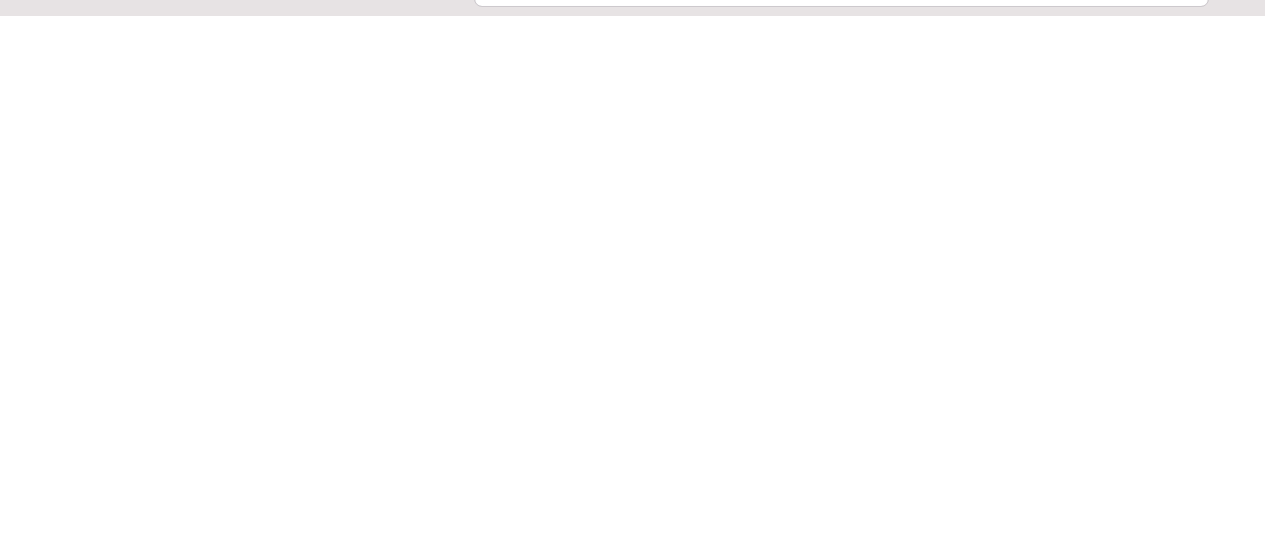
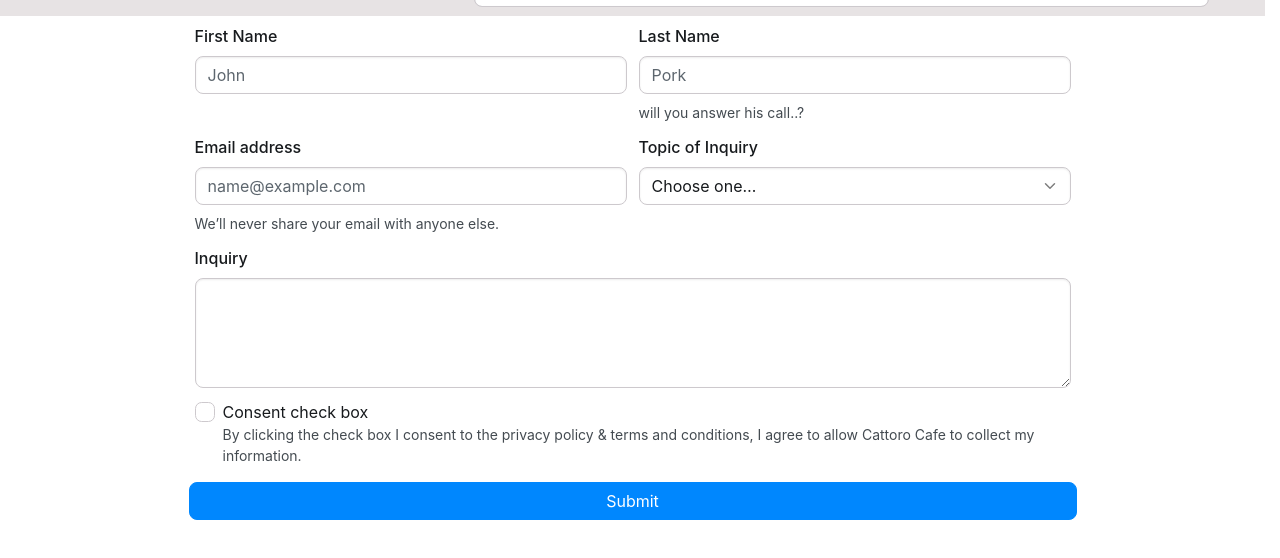
Before and after one commit to Fishyyeo/CCT360-LAB-6, a plain HTML site: page contact.html in a window 1280 px wide. Shown: the part 40-598 px from the top of the page. Drawn offline with Linux system fonts and the light colour scheme.

Commit message:
Contact Form

```diff
--- a/contact.html
+++ b/contact.html
@@ -52,5 +52,70 @@
     </dialog>
   </div>
 </nav>
+
+<form style="max-width: 900px" class="mx-auto">
+
+<div class="container mt-3">
+      <div class="row g-4">
+
+    <div class="md:col-6">
+        <div class="form-field">
+        <label for="fieldTextFN" class="form-label">First Name</label>
+        <input type="text" class="form-control" id="fieldTextFN" placeholder="John">
+        <div class="form-text"></div>
+        </div>
+    </div>
+
+    <div class="md:col-6">
+        <div class="form-field">
+        <label for="fieldTextLN" class="form-label">Last Name</label>
+        <input type="text" class="form-control" id="fieldTextLN" placeholder="Pork">
+        <div class="form-text">
+            will you answer his call..?
+        </div>
+        </div>
+    </div>
+
+    <div class="md:col-6">
+        <div class="form-field">
+        <label for="FormControlInputemail" class="form-label">Email address</label>
+            <input type="email" class="form-control" id="FormControlInputemail" placeholder="name@example.com">
+        <div class="form-text">
+        We’ll never share your email with anyone else.
+        </div>
+        </div>
+    </div>
+
+    <div class="md:col-6">
+        <div class="form-field">
+        <label for="FormControlSelect" class="form-label">Topic of Inquiry</label>
+        <select class="form-control" id="FormControlSelect">
+            <option>Choose one…</option>
+            <option value="1">Events & Classes</option>
+            <option value="2">Custom Orders & Catering</option>
+            <option value="3">Adopt a Cat Program</option>
+            <option value="4">Other</option>
+        </select>
+        </div>
+    </div>
+
+    <div class="form-field">
+        <label for="FormControlTextarea" class="form-label">Inquiry</label>
+        <textarea class="form-control" id="FormControlTextarea" rows="4"></textarea>
+    </div>
+
+    <div class="form-field">
+        <input type="checkbox" id="checkDescription" class="check" />
+        <div class="form-field-content">
+        <label for="checkDescription">Consent check box</label>
+    <small class="form-text">By clicking the check box I consent to the privacy policy & terms and conditions, I agree to allow Cattoro Cafe to collect my information.</small>
+  </div>
+</div>
+
+<button class="btn-solid theme-primary mt-5">Submit</button>
+</div>
+    </div>
+  </form>
+
     </body>
 </html>
```
